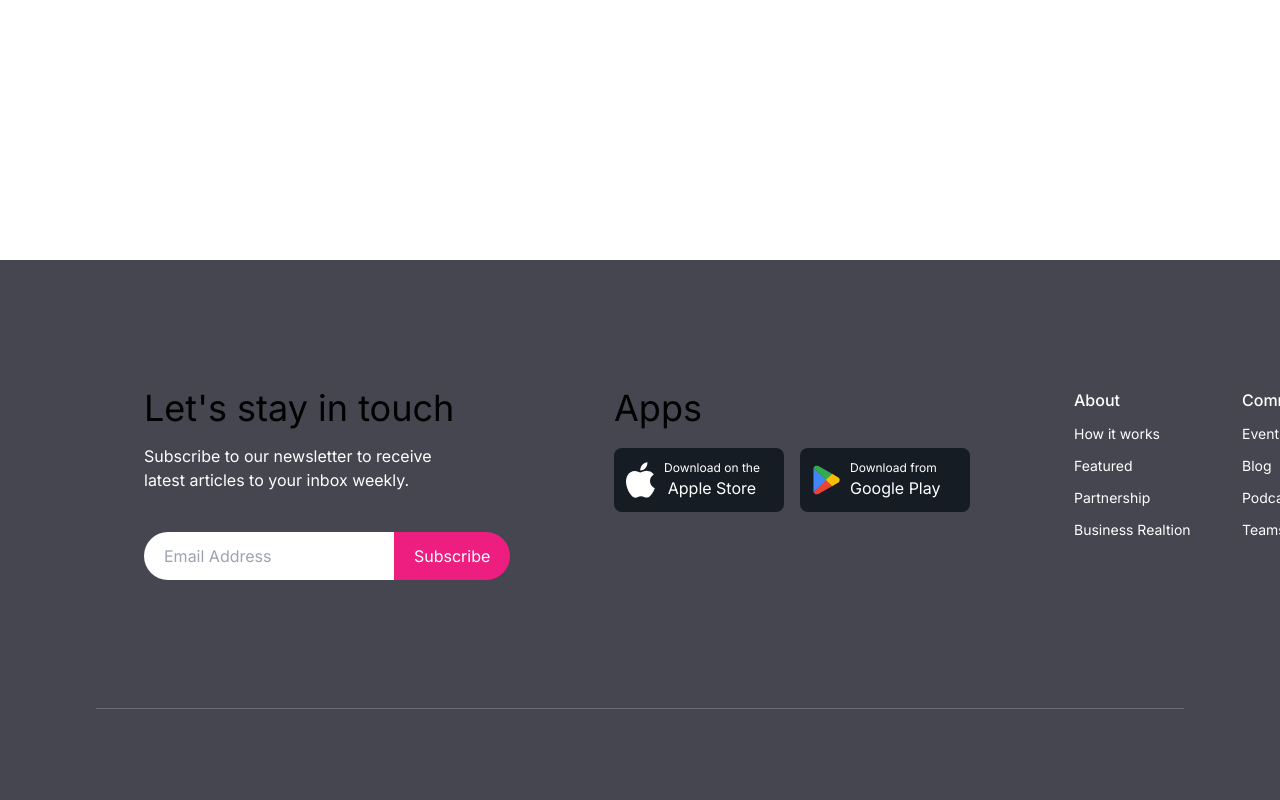
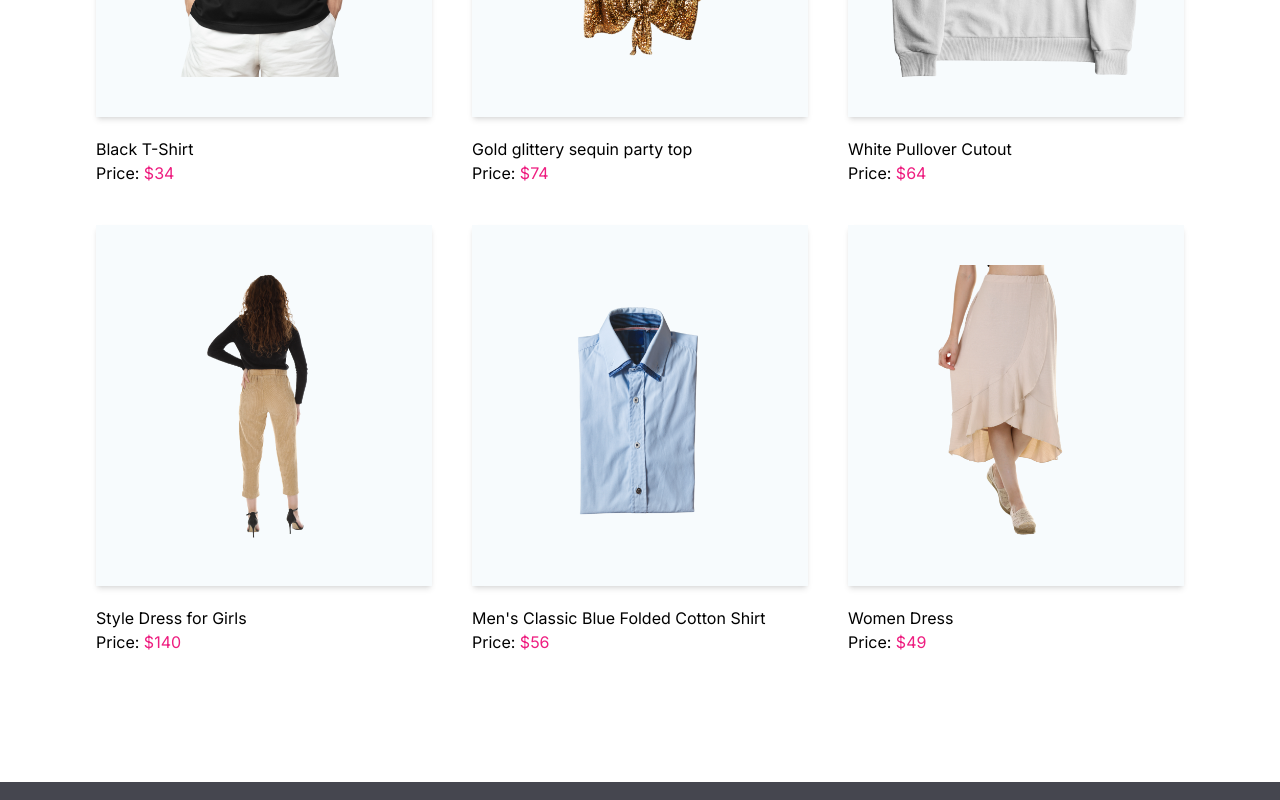
Before and after one commit to duressa-feyissa/StyleHub, a Next.js app in the folder web/: page /Product in a window 1280 px wide. Before the commit this address had no page. Shown: the part 540-1340 px from the top of the page. Built offline with nearby package versions, Linux system fonts and the light colour scheme.

Commit message:
feat: Start Implementation Of Product Page

```diff
--- /dev/null
+++ b/web/app/Product/page.tsx
@@ -0,0 +1,41 @@
+import React from 'react'
+import Image from "next/image";
+import Product from "../../components/landing/Product";
+
+const page = () => {
+  return (
+      <div className="flex flex-col max-w-screen min-h-screen items-center justify-between p-24">
+        <div className="p-20 ">
+            <p className="text-4xl text-black font-semibold font-Poppins">
+                FEATURED ITEMS
+            </p>
+        </div>
+        <div className="grid grid-cols-3 grid-rows-2 gap-10 mb-8">
+            <Product Name="Black T-Shirt" Price={34} image="/images/Black.png" />
+            <Product
+            Name="Gold glittery sequin party top"
+            Price={74}
+            image="/images/Gold.png"
+            />
+            <Product
+            Name="White Pullover Cutout"
+            Price={64}
+            image="/images/Pullover.png"
+            />
+            <Product
+            Name="Style Dress for Girls"
+            Price={140}
+            image="/images/Style.png"
+            />
+            <Product
+            Name="Men's Classic Blue Folded Cotton Shirt"
+            Price={56}
+            image="/images/Classic.png"
+            />
+            <Product Name="Women Dress" Price={49} image="/images/Dress.png" />
+        </div>
+    </div>
+  );
+}
+
+export default page
```
